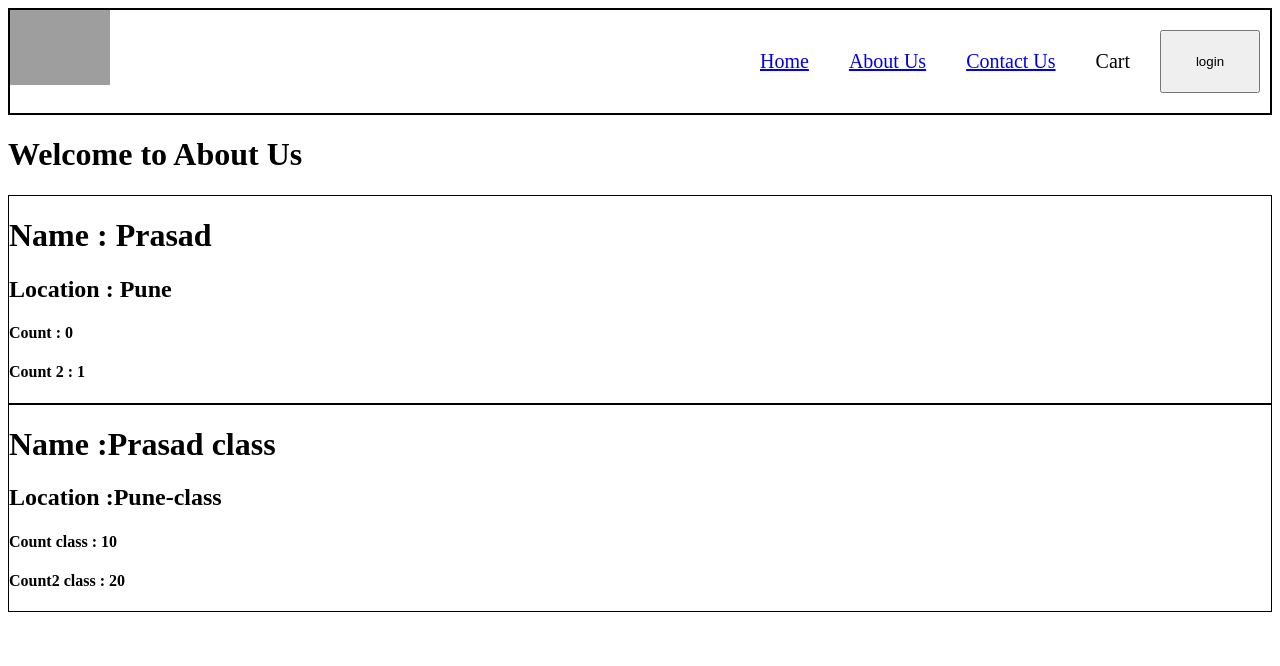
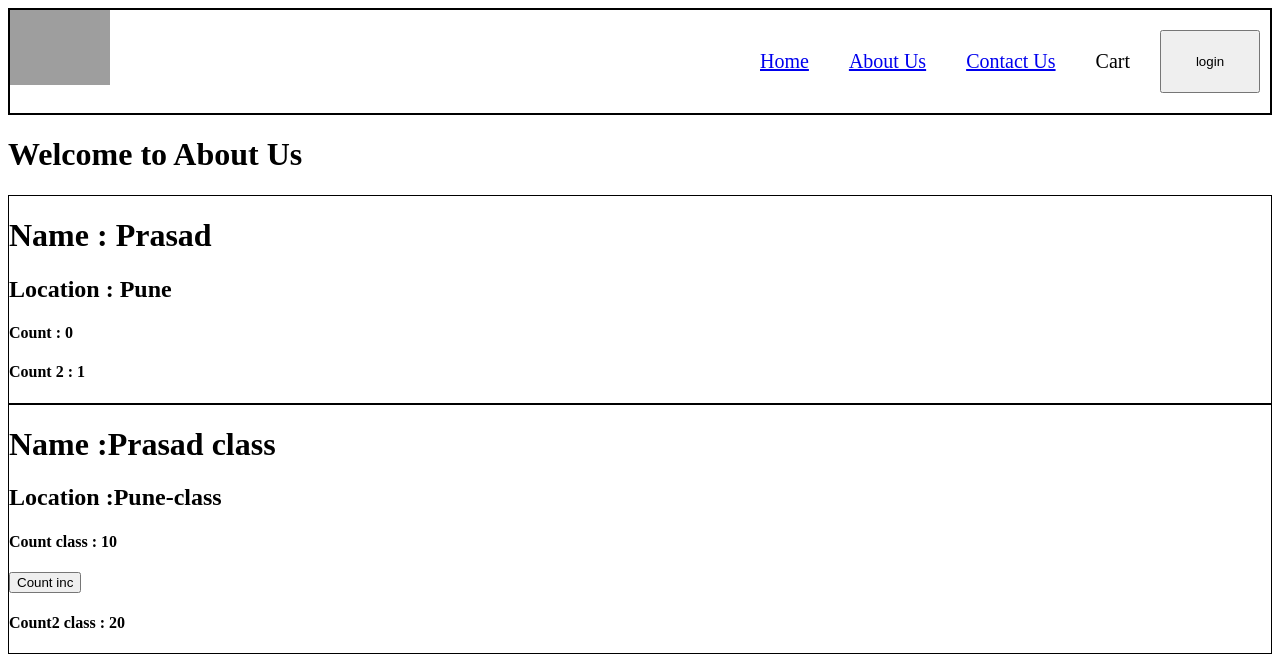
Before and after one commit to Prasad2299/hello-react, a React (Vite) app: page /about in a window 1280 px wide. Shown: the top 666 px of the page. Built offline with nearby package versions, Linux system fonts and the light colour scheme; grey boxes are pictures that could not be loaded.

Commit message:
update state variable inside class based component

```diff
--- a/src/components/UserClass.js
+++ b/src/components/UserClass.js
@@ -17,6 +17,12 @@ class UserClass extends React.Component{
       <h1>Name :{name}</h1>
       <h2>Location :{location}</h2>
       <h4>Count class : {count}</h4>
+      <button onClick={() => {
+        this.setState({
+          // count:count + 1,
+          count:this.state.count + 1
+        })
+      }}>Count inc</button>
       <h4>Count2 class : {count2}</h4>
     </div>
   }
```
